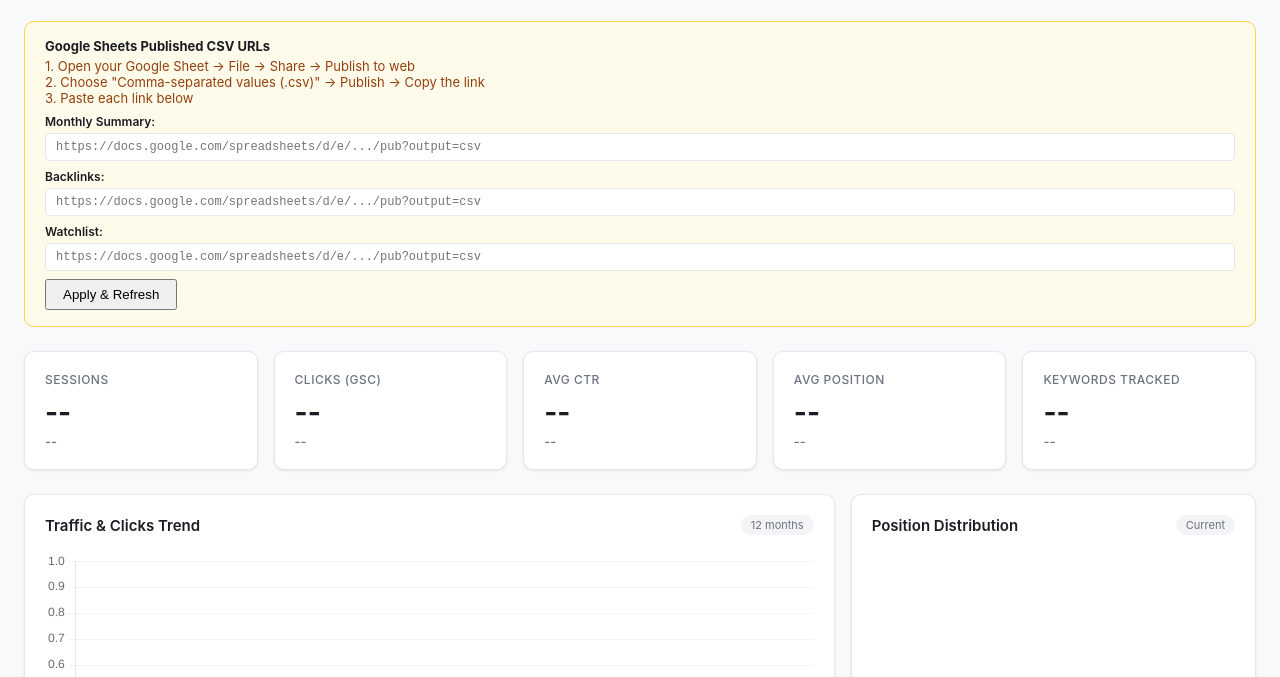
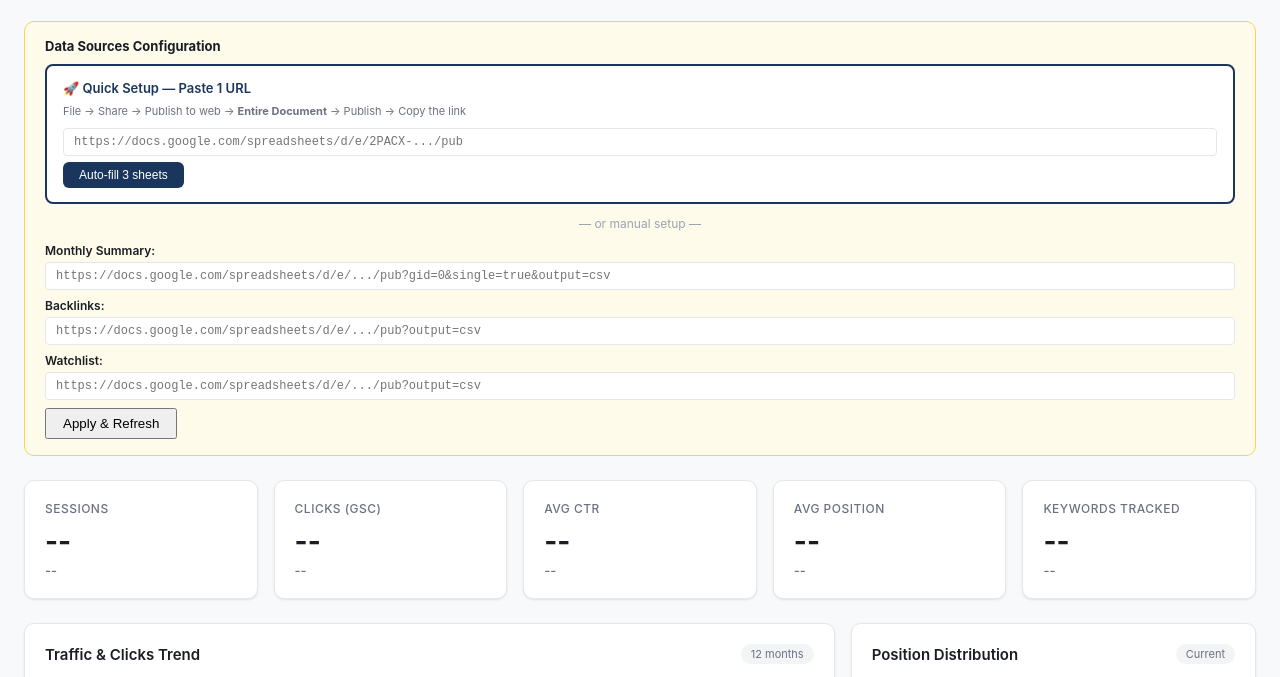
Before and after one commit to yongboineverbrokeagain/seo-dashboard, a plain HTML site: page index.html in a window 1280 px wide. Both pictures are taken after a click on the button "⚙ Config". Shown: the part 76-753 px from the top of the page. Drawn offline with nearby package versions, Linux system fonts and the light colour scheme.

Commit message:
Add unified URL config: single-paste auto-fill for all 3 sheets

```diff
--- a/index.html
+++ b/index.html
@@ -271,14 +271,22 @@ tbody tr:hover { background: #f9fafb; }
 </div>
 
 <div id="configPanel" class="config-panel">
-  <strong>Google Sheets Published CSV URLs</strong>
-  <p style="margin:4px 0; color:#92400e">
-    1. Open your Google Sheet → File → Share → Publish to web<br>
-    2. Choose "Comma-separated values (.csv)" → Publish → Copy the link<br>
-    3. Paste each link below
-  </p>
+  <strong>Data Sources Configuration</strong>
+
+  <div style="background:#fff;border:2px solid var(--accent);border-radius:8px;padding:14px 16px;margin-top:10px;">
+    <p style="margin:0 0 8px 0;font-weight:600;color:var(--accent);font-size:13px;">🚀 Quick Setup — Paste 1 URL</p>
+    <p style="margin:0 0 6px 0;font-size:11px;color:#6b7280;">
+      File → Share → Publish to web → <b>Entire Document</b> → Publish → Copy the link
+    </p>
+    <input id="cfgUnified" type="text" placeholder="https://docs.google.com/spreadsheets/d/e/2PACX-.../pub" style="margin-bottom:6px;">
+    <button onclick="autoFillSheets()" style="background:var(--accent);color:#fff;border:none;padding:6px 16px;border-radius:6px;cursor:pointer;font-size:12px;">Auto-fill 3 sheets</button>
+    <span id="autoFillMsg" style="font-size:11px;color:var(--green);margin-left:8px;display:none;">Done!</span>
+  </div>
+
+  <div style="text-align:center;color:#9ca3af;margin:12px 0;font-size:12px;">— or manual setup —</div>
+
   <label>Monthly Summary:</label>
-  <input id="cfgMonthly" type="text" placeholder="https://docs.google.com/spreadsheets/d/e/.../pub?output=csv" onchange="saveConfig()">
+  <input id="cfgMonthly" type="text" placeholder="https://docs.google.com/spreadsheets/d/e/.../pub?gid=0&single=true&output=csv" onchange="saveConfig()">
   <label>Backlinks:</label>
   <input id="cfgBacklinks" type="text" placeholder="https://docs.google.com/spreadsheets/d/e/.../pub?output=csv" onchange="saveConfig()">
   <label>Watchlist:</label>
@@ -382,6 +390,27 @@ function saveConfig() {
 
 function toggleConfig() {
   document.getElementById('configPanel').classList.toggle('show');
+}
+
+function autoFillSheets() {
+  const unifiedUrl = document.getElementById('cfgUnified').value.trim();
+  if (!unifiedUrl) { alert('Paste the published URL first'); return; }
+
+  const match = unifiedUrl.match(/2PACX-[a-zA-Z0-9_-]+/);
+  if (!match) { alert('Could not find a valid published document ID (2PACX-...) in the URL.\n\nExpected format: https://docs.google.com/spreadsheets/d/e/2PACX-XXXX/pub'); return; }
+
+  const pubId = match[0];
+  const base = `https://docs.google.com/spreadsheets/d/e/${pubId}/pub`;
+
+  document.getElementById('cfgMonthly').value = `${base}?gid=0&single=true&output=csv`;
+  document.getElementById('cfgBacklinks').value = `${base}?gid=1312391371&single=true&output=csv`;
+  document.getElementById('cfgWatchlist').value = `${base}?gid=1518087724&single=true&output=csv`;
+
+  saveConfig();
+
+  const msg = document.getElementById('autoFillMsg');
+  msg.style.display = 'inline';
+  setTimeout(() => { msg.style.display = 'none'; }, 2000);
 }
 
 // ---------- CSV PARSER ----------
```
